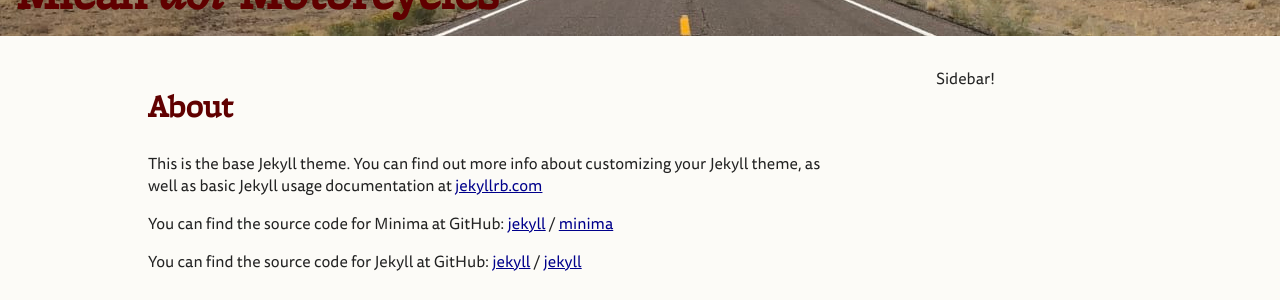
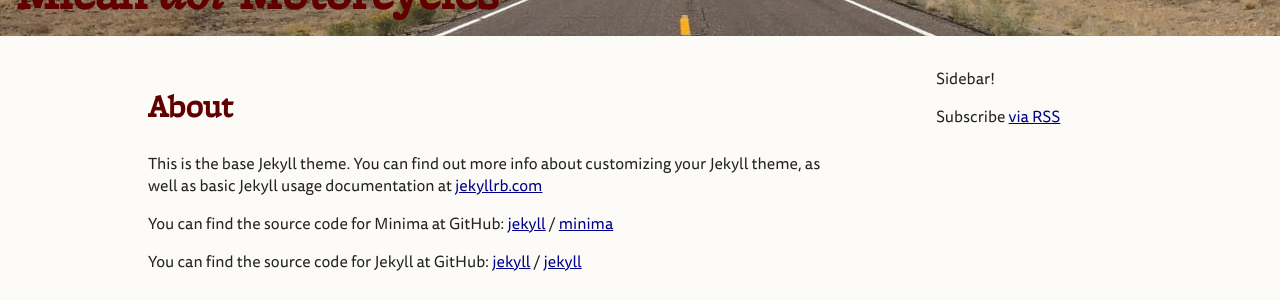
Before and after one commit to micahbf/micahmoto, a Jekyll site: the page built from about.md, in a window 1280 px wide. Shown: the part 214-514 px from the top of the page. Built offline with Jekyll 4.4.1, drawn with Linux system fonts in a browser that asks for light colours.

Commit message:
Move RSS link to sidebar

```diff
--- a/_includes/sidebar.html
+++ b/_includes/sidebar.html
@@ -1 +1,3 @@
 Sidebar!
+
+<p class="rss-subscribe">Subscribe <a href="{{ "/feed.xml" | relative_url }}">via RSS</a></p>
--- a/_layouts/home.html
+++ b/_layouts/home.html
@@ -24,7 +24,6 @@ layout: default
       </article>
     {%- endfor -%}
     {% include pagination.html %}
-    <p class="rss-subscribe">subscribe <a href="{{ "/feed.xml" | relative_url }}">via RSS</a></p>
   {%- endif -%}
 
 </div>
```
